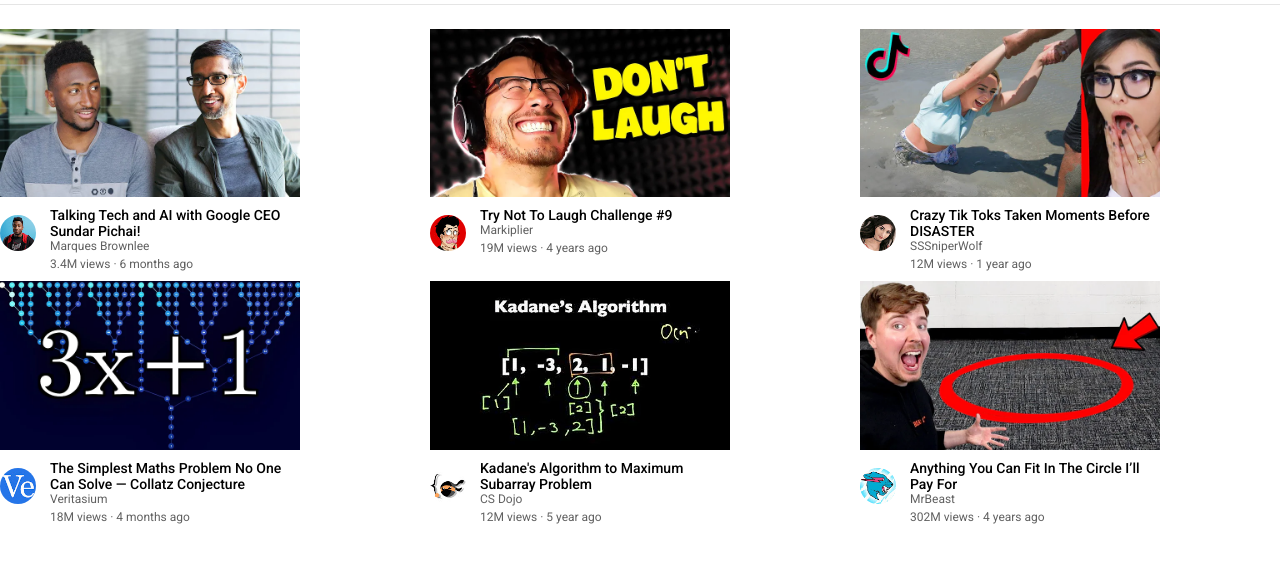
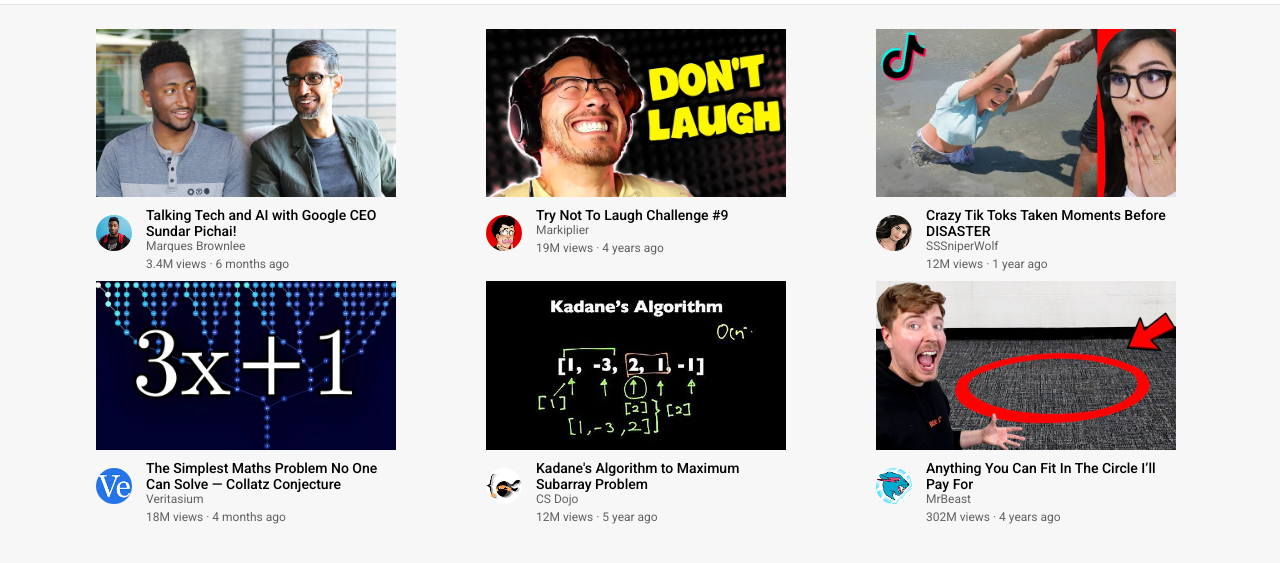
Before and after one commit to HassanAmirii/Youtube-clone-, a plain HTML site: page youtube.html in a window 1280 px wide. Shown: the part 51-614 px from the top of the page. Drawn offline with Linux system fonts and the light colour scheme.

```diff
--- a/styles/general.css
+++ b/styles/general.css
@@ -5,7 +5,10 @@ p {
 }
 
 body {
+  background-color: rgb(248, 247, 247);
   margin: 0;
   padding-top: 80px;
+  padding-left: 96px;
+  padding-right: 24px;
   padding-bottom: 2000px;
 }
```
